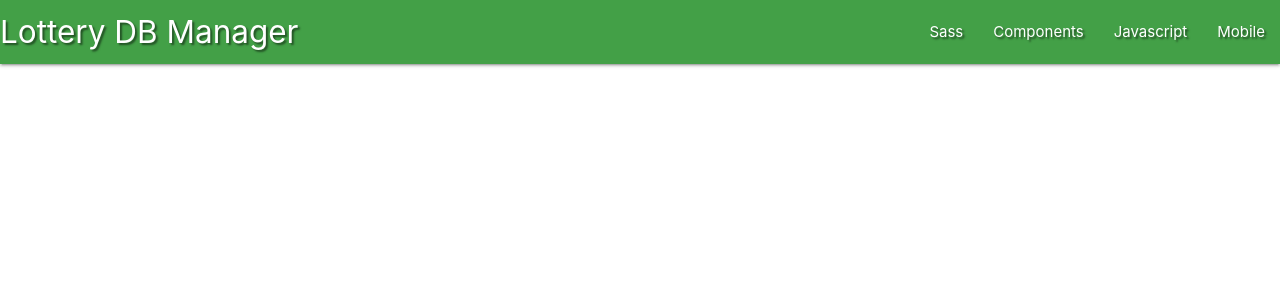
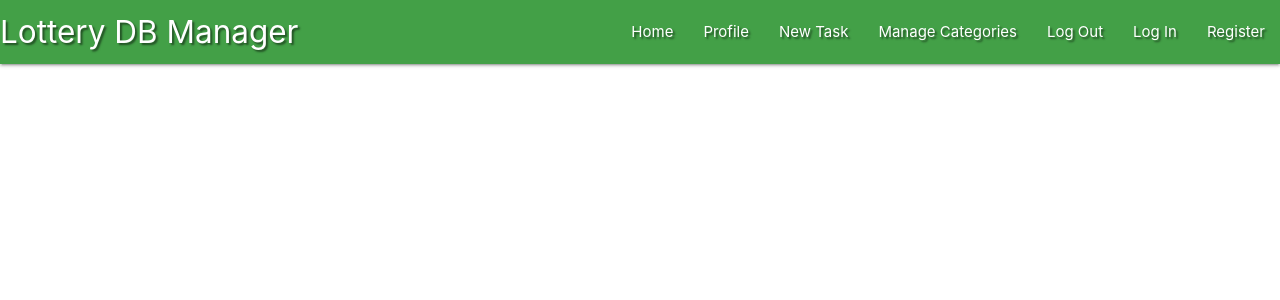
Before and after one commit to Code-Institute-Submissions/ms33, a Flask app: page / in a window 1280 px wide. Shown: the top 300 px of the page. Run offline with Flask 2, Linux system fonts and the light colour scheme; data that the repository does not hold is empty; some libraries are stand-ins or nearby versions.

Commit message:
base.html, octothorps added

```diff
--- a/templates/base.html
+++ b/templates/base.html
@@ -27,10 +27,13 @@
                 <a href="#!" class="brand-logo">Lottery DB Manager</a>
                 <a href="#" data-target="mobile-demo" class="sidenav-trigger"><i class="fas fa-bars">menu</i></a>
                 <ul class="right hide-on-med-and-down">
-                    <li><a href="sass.html">Sass</a></li>
-                    <li><a href="badges.html">Components</a></li>
-                    <li><a href="collapsible.html">Javascript</a></li>
-                    <li><a href="mobile.html">Mobile</a></li>
+                    <li><a href="#">Home</a></li>
+                    <li><a href="#">Profile</a></li>
+                    <li><a href="#">New Task</a></li>
+                    <li><a href="#">Manage Categories</a></li>
+                    <li><a href="#">Log Out</a></li>
+                    <li><a href="#">Log In</a></li>
+                    <li><a href="#">Register</a></li>
                 </ul>
             </div>
         </nav>
```
